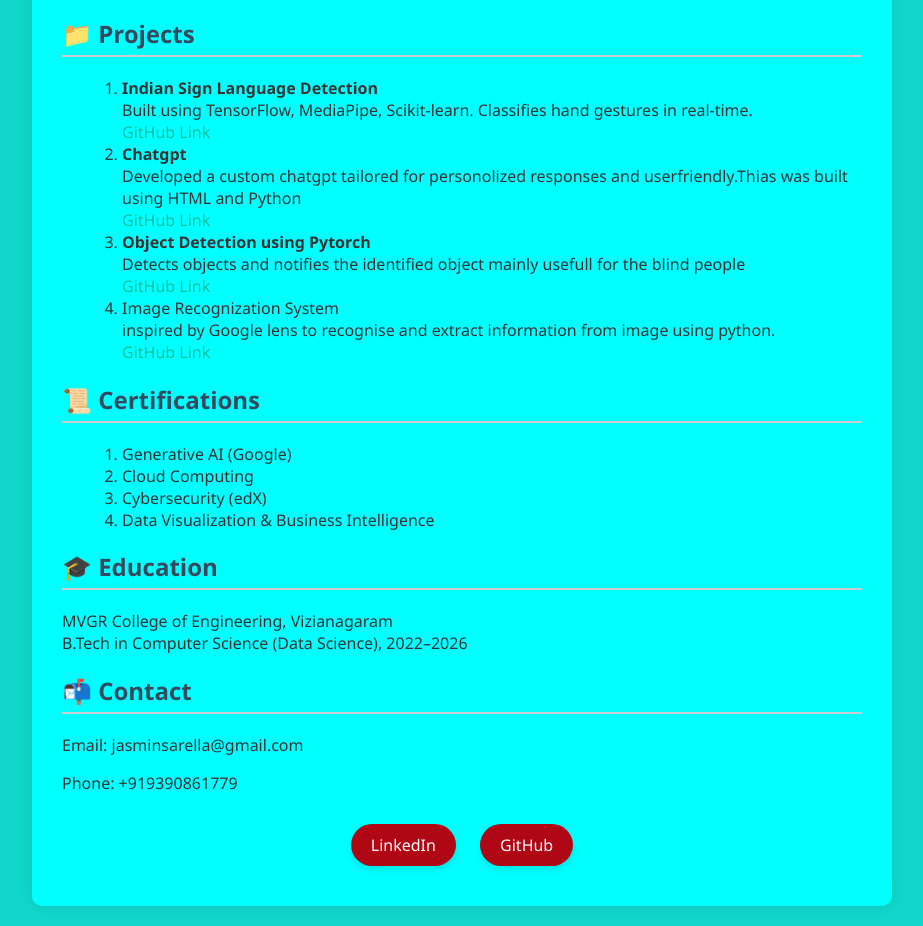
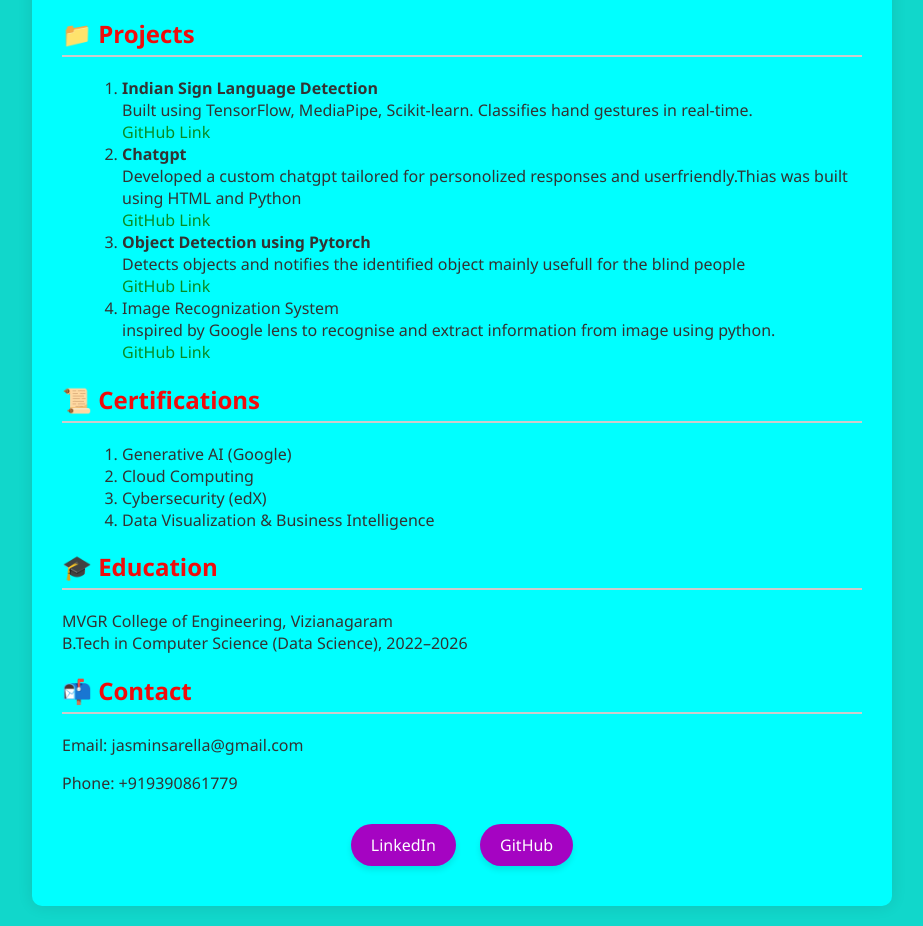
Before and after one commit to Jasmin11123/Portfolio, a plain HTML site: page index.html in a window 1280 px wide. Shown: the part 476-1402 px from the top of the page, without its empty margins (178-1101 px from the left). Drawn offline with Linux system fonts and the light colour scheme.

Commit message:
Update style.css

```diff
--- a/style.css
+++ b/style.css
@@ -12,7 +12,7 @@ h1 {
 }
 
 h2 {
-  color: #34495e;
+  color: #f00c0c;
   border-bottom: 2px solid #ccc;
   padding-bottom: 5px;
 }
@@ -23,7 +23,7 @@ ul {
 }
 
 a {
-  color: #1abc9c;
+  color: #088c23;
   text-decoration: none;
 }
 
@@ -48,7 +48,7 @@ a:hover {
   display: inline-block;
   padding: 10px 20px;
   margin: 10px;
-  background-color: #b00715;
+  background-color: #a504c2;
   color: white;
   text-decoration: none;
   border-radius: 25px;
```
